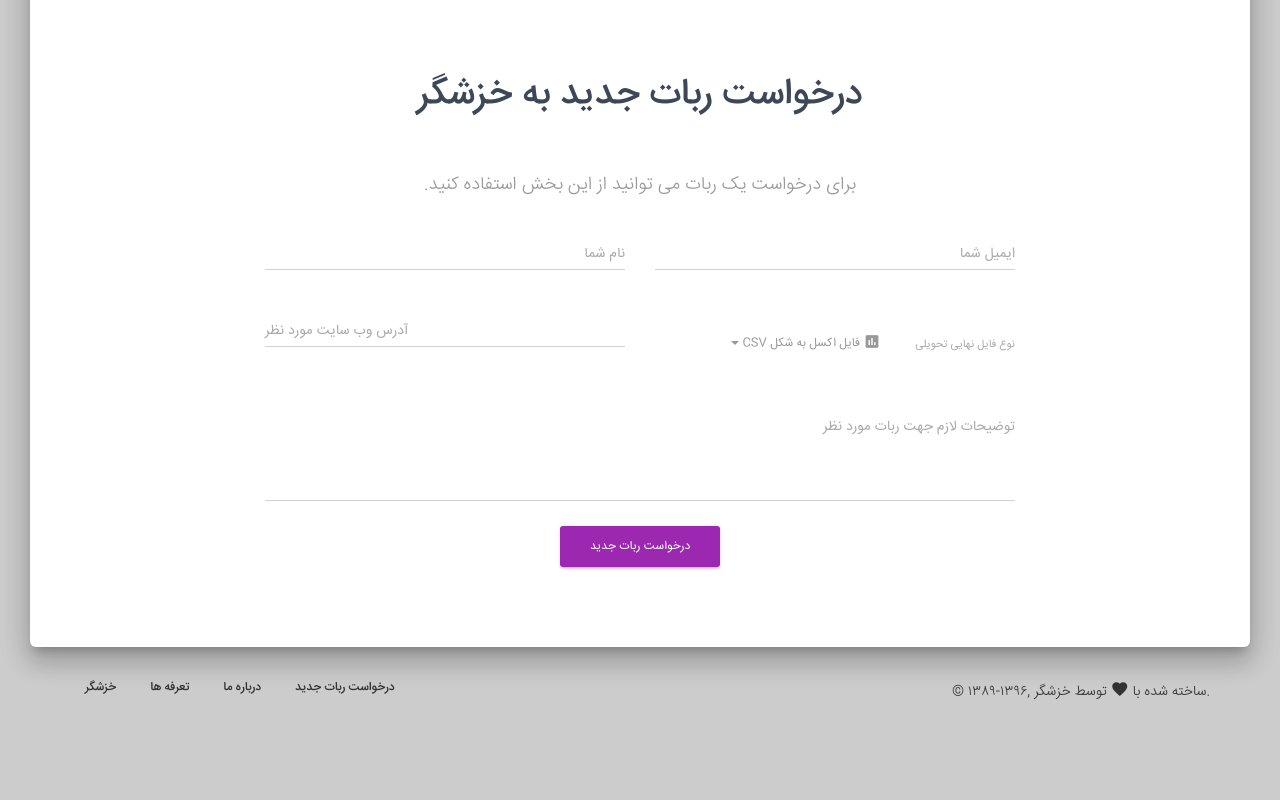
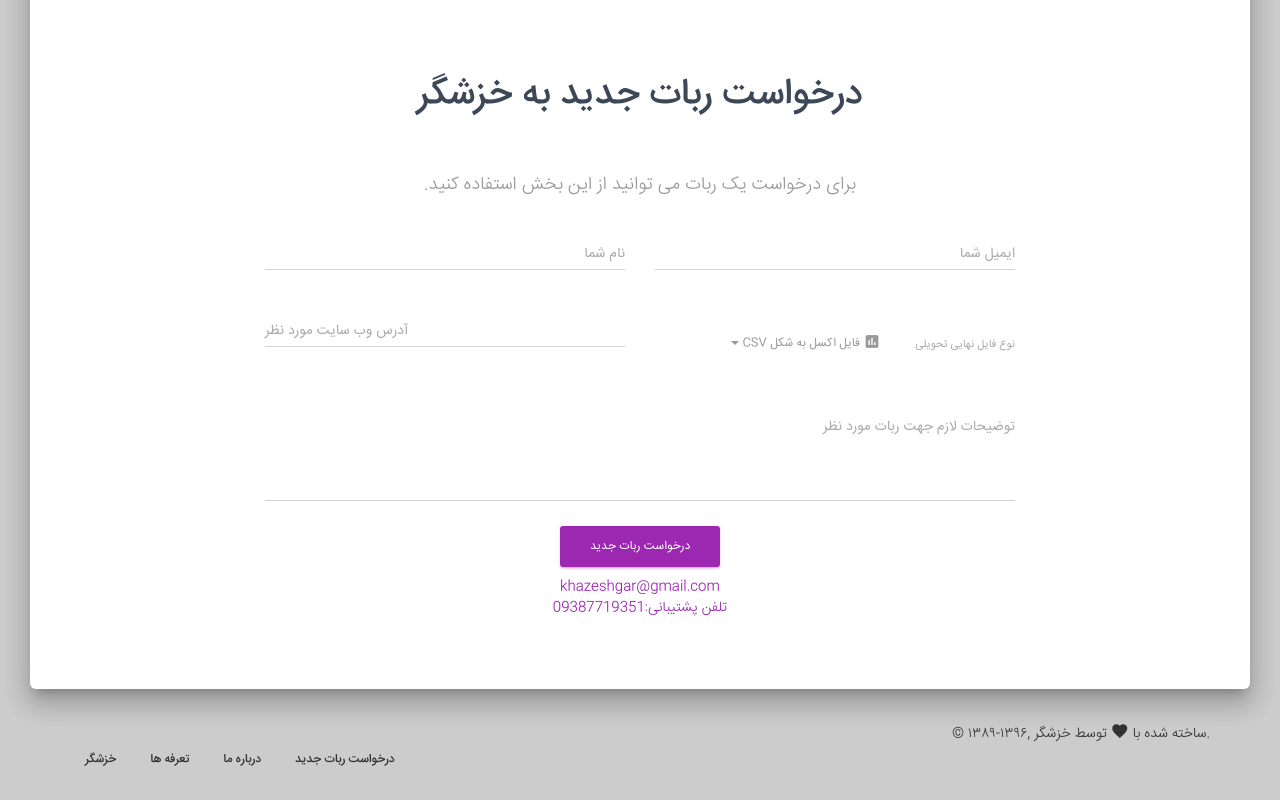
Before and after one commit to khazeshgar/khazeshgar.github.io, a plain HTML site: page index.html in a window 1280 px wide. Shown: the part 2097-2897 px from the top of the page. Before the commit the page ends 2830 px from the top, so only its background shows below. Drawn offline with Linux system fonts and the light colour scheme.

Commit message:
Update index.html

```diff
--- a/index.html
+++ b/index.html
@@ -280,6 +280,8 @@
 																		<button class="btn btn-primary btn-raised">
 										درخواست ربات جدید
 									</button>
+																	<a href="mailto:khazeshgar@gmail.com">khazeshgar@gmail.com<a/><br/>
+																		تلفن پشتیبانی:09387719351
 																</div>
 														</div>
 												</form>
```
